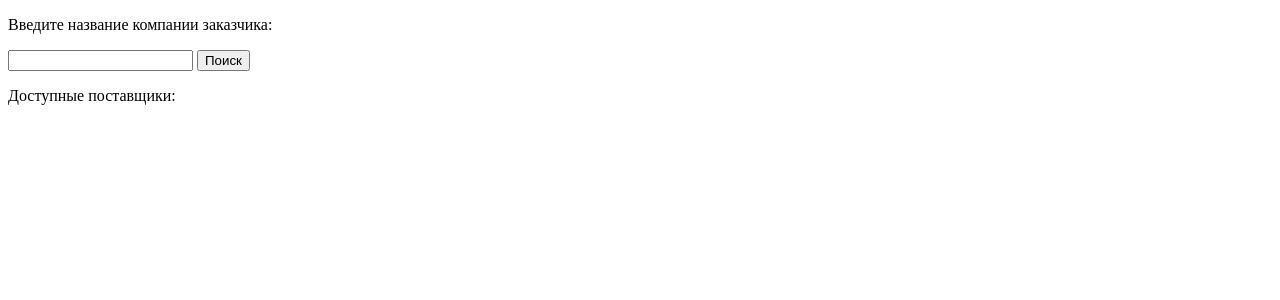
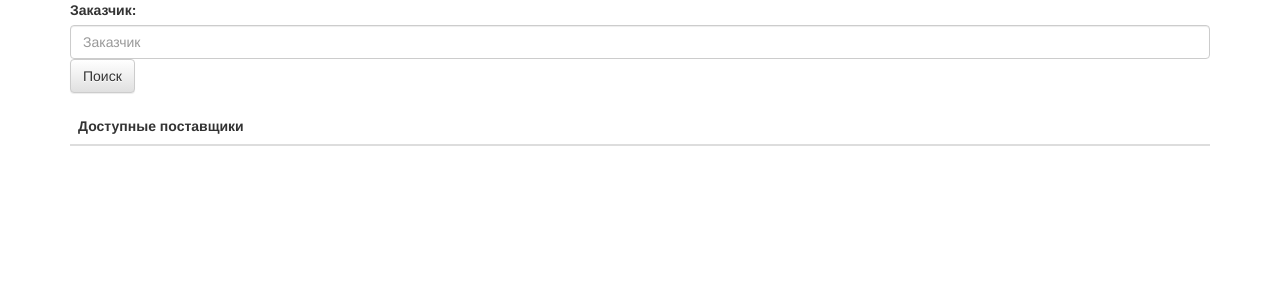
Before and after one commit to MarinaMeyta/suplbiz_test_task, a Django app: page / in a window 1280 px wide. Shown: the top 300 px of the page. Run offline with Django 3.2, Linux system fonts and the light colour scheme; lists and menus that the app fills with data are empty; parts of the project's set-up code (start-up, migrations or seed data) failed here and were passed over; some libraries are stand-ins or nearby versions.

Commit message:
some little html-changes

```diff
--- a/suplbizapp/templates/index.html
+++ b/suplbizapp/templates/index.html
@@ -4,36 +4,42 @@
 <html>
     <head>
         <meta charset="utf-8">
-        <!-- <link rel="stylesheet" href="{% static "css/base_css.css" %}"> -->
+        <link rel="stylesheet" href="{% static "css/base.css" %}">
+        <link rel="stylesheet" href="//maxcdn.bootstrapcdn.com/bootstrap/3.2.0/css/bootstrap.min.css">
+        <link rel="stylesheet" href="//maxcdn.bootstrapcdn.com/bootstrap/3.2.0/css/bootstrap-theme.min.css">
     </head>
         <body>
-
-
-<!--             {% if form.subject.errors %}
-                <ol>
-                    {% for error in form.subject.errors %}
-                        <li><strong>{{ error|escape }}</strong></li>
-                    {% endfor %}
-                </ol>
-            {% endif %} -->
-            <p>Введите название компании заказчика:</p>
-
-            <form action="/search/" method="post">
-                {% csrf_token %}
-                {{form}}
-                <input type="text" name="client" maxlength="50" value="{{form.client}}">
-                <button id="search" >Поиск</button>
-            </form>
-
-            <div>
-                <p>Доступные поставщики:</p>
-                {% for item in providers_list %}
-                    <ul>
-                        <li><a href="company_info/{{item.p_company_name}}">{{ item.p_company_name }}</a></li>
-                    </ul>
-                {% endfor %}
+            <div class="container">
+                <form action="/search/" method="post" class="form-group">
+                    <!-- <div class="form-group"> -->
+                    {% csrf_token %}
+                    {{form}}
+                    <label for="inputClient">Заказчик:</label>
+                    <input type="text" class="form-control" id="inputClient" placeholder="Заказчик" name="client" maxlength="50" value="{{form.client}}">
+                    <button id="search" class="btn btn-default">Поиск</button>
+                </form>
             </div>
 
+            <div  class="container">
+                <table class="table">
+                    <thead>
+                      <tr>
+                        <th>Доступные поставщики</th>
+                      </tr>
+                    </thead>
+                    <tbody>
+                    {% for item in providers_list %}
+                        <tr>
+                            <th><a href="company_info/{{item.p_company_name}}">{{ item.p_company_name }}</a></th>
+                        </tr>
+                    {% endfor %}
+                    </tbody>
+                </table>
+            </div>
 
         </body>
 </html>
+
+<script type="text/javascript">
+    <script src="//netdna.bootstrapcdn.com/bootstrap/3.3.2/js/bootstrap.min.js"></script>
+</script>
```
Also changed, not shown: suplbizapp/templates/company_info.html (+10 -4 lines).
